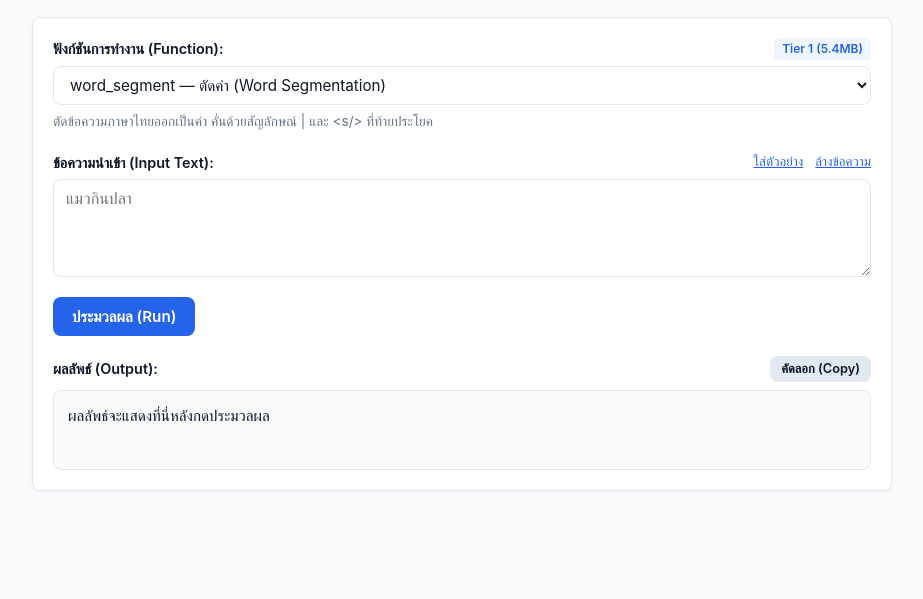
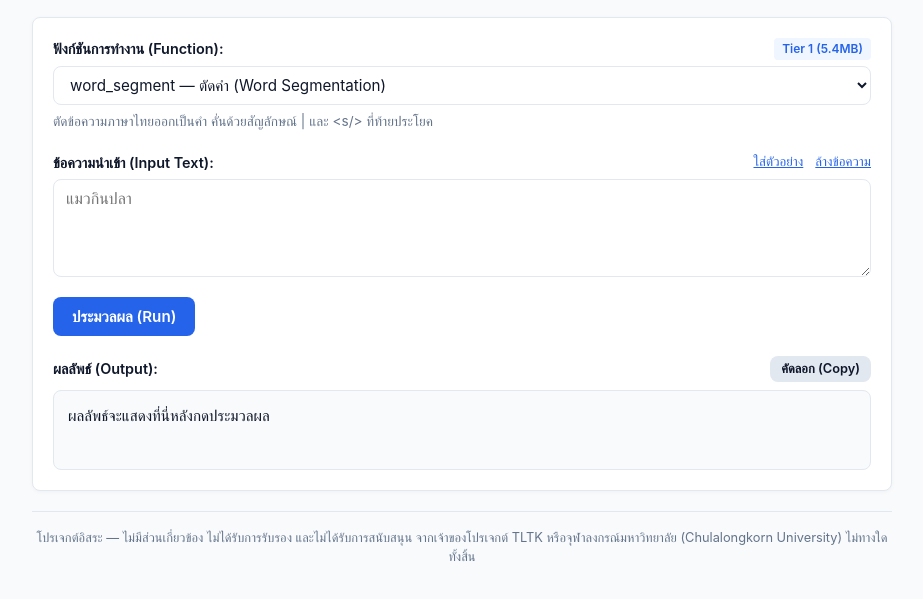
Before and after one commit to panudetjt/tltk-rs, a plain HTML site: page static/index.html in a window 1280 px wide. Shown: the part 105-704 px from the top of the page, without its empty margins (178-1101 px from the left). Drawn offline with Linux system fonts and the light colour scheme.

Commit message:
feat(ui): independent-project disclaimer footer (no affiliation with TLTK owners)

```diff
--- a/static/css/style.css
+++ b/static/css/style.css
@@ -385,6 +385,16 @@ body {
 }
 
 /* Footer */
+
+/* Footer */
+.app-footer {
+  border-top: 1px solid var(--border-color);
+  padding-top: 16px;
+  font-size: 0.8rem;
+  color: var(--text-muted);
+  text-align: center;
+}
+
 /* Utility */
 .hidden {
   display: none !important;
--- a/static/index.html
+++ b/static/index.html
@@ -113,6 +113,13 @@
         </div>
       </section>
     </main>
+
+    <footer class="app-footer">
+      <p class="about-line">
+        โปรเจกต์อิสระ — ไม่มีส่วนเกี่ยวข้อง ไม่ได้รับการรับรอง และไม่ได้รับการสนับสนุน
+        จากเจ้าของโปรเจกต์ TLTK หรือจุฬาลงกรณ์มหาวิทยาลัย (Chulalongkorn University) ไม่ทางใดทั้งสิ้น
+      </p>
+    </footer>
   </div>
 
   <script type="module" src="js/app.js"></script>
```
